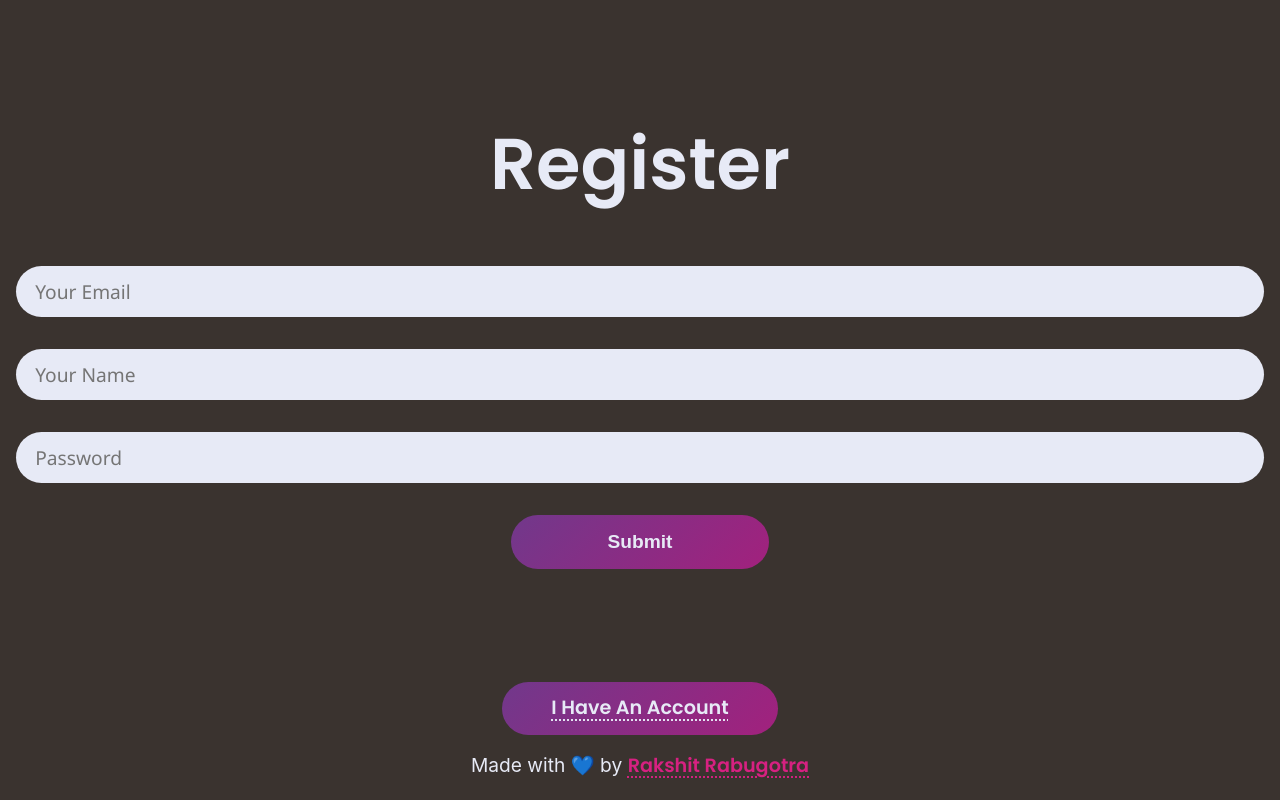
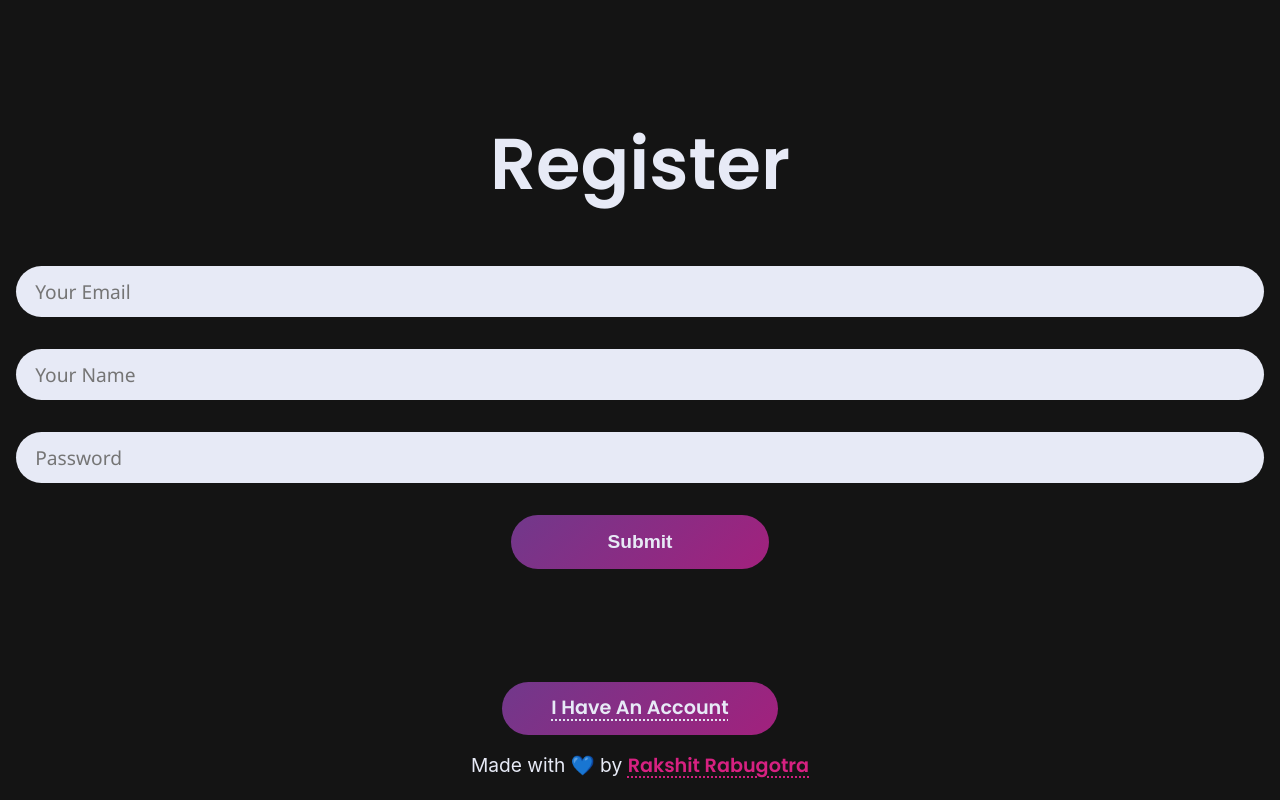
Before and after one commit to RakshitRabugotra/Money-Manager, a Flask app: page /register in a window 1280 px wide. Run offline with Flask 3, Linux system fonts and the light colour scheme.

Commit message:
Change background color, Update color scheme

```diff
--- a/static/css/style.css
+++ b/static/css/style.css
@@ -5,7 +5,6 @@
   line-height: 1.5;
   font-weight: 400;
 
-  color-scheme: light dark;
   font-synthesis: none;
   text-rendering: optimizeLegibility;
   -webkit-font-smoothing: antialiased;
@@ -52,7 +51,7 @@ body {
   height: 100vh;
   align-items: center;
   justify-content: space-between;
-  background-color: var(--ambient-dark);
+  background-color: var(--dark);
   color: var(--light);
   overflow: auto;
 }
```
